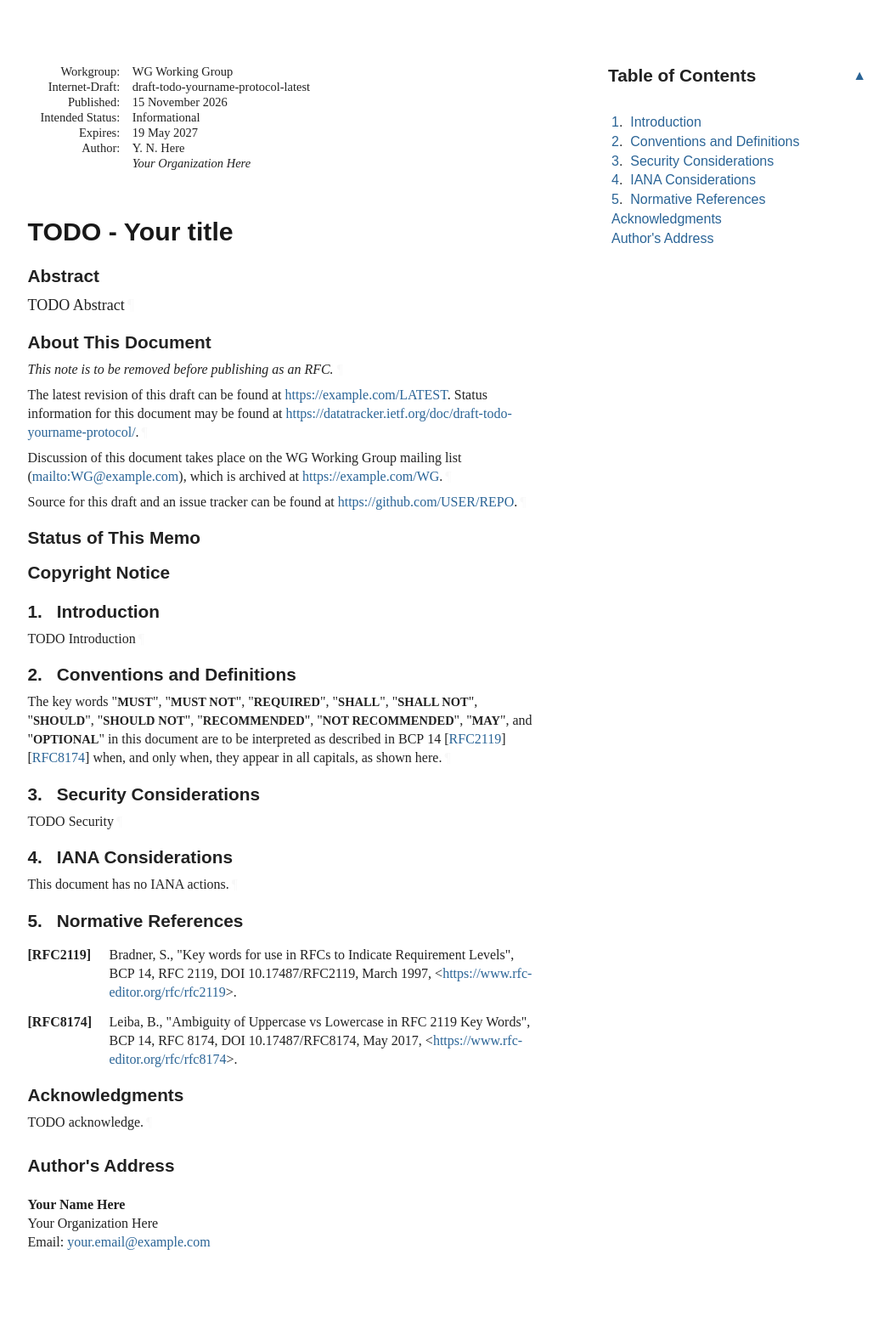
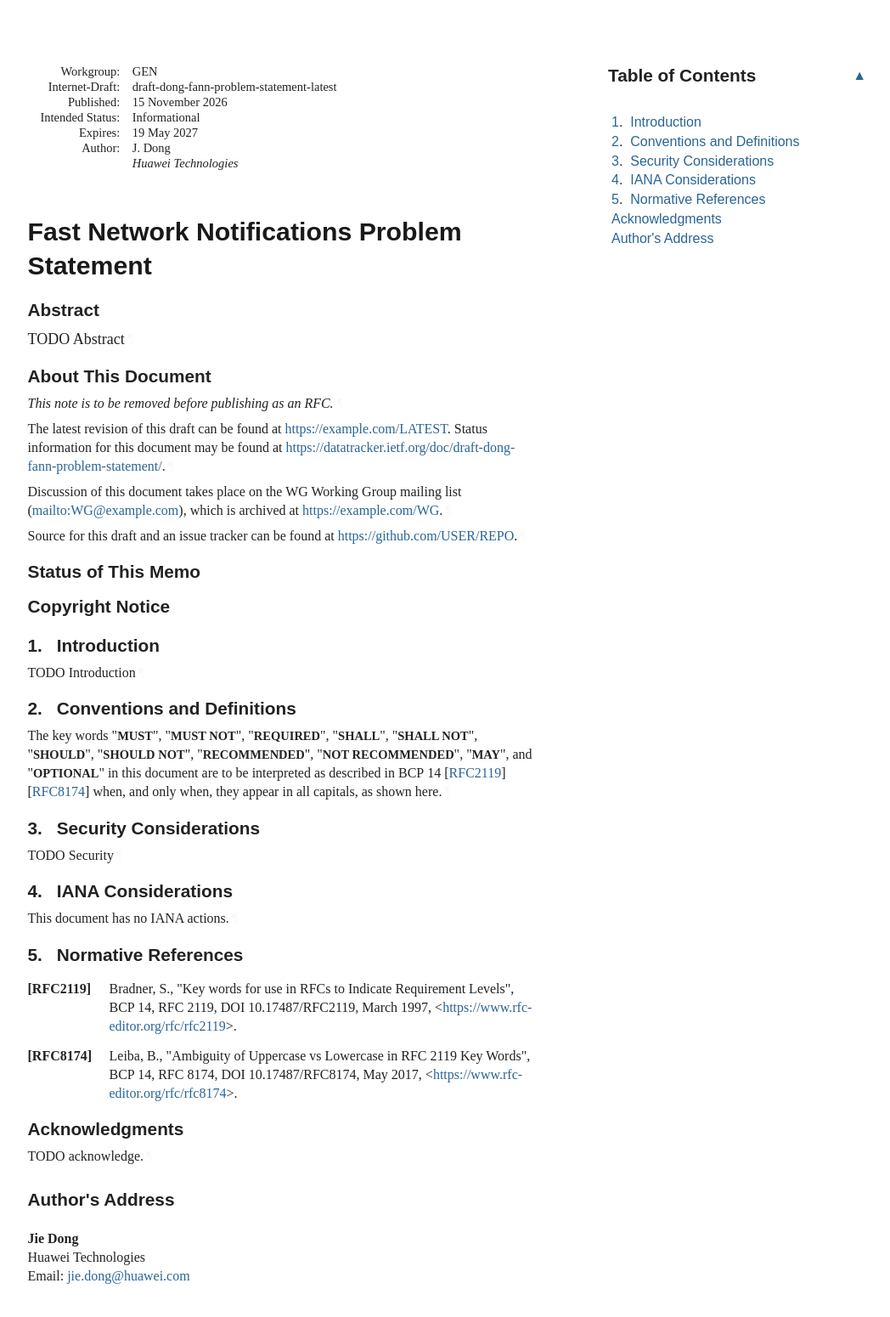
Before and after one commit to jie-dong/draft-ietf-fann-problem-statement, a plain HTML site: page draft-dong-fann-problem-statement.html in a window 1280 px wide. Shown: the whole page at 85% size, without its empty margins (92-1140 px from the left). Drawn offline with Linux system fonts and the light colour scheme; a web font is replaced by a local one.

Commit message:
Script updating gh-pages from b91fc6e. [ci skip]

```diff
--- a/draft-todo-yourname-protocol.html
+++ b/draft-dong-fann-problem-statement.html
@@ -4,8 +4,8 @@
 <meta charset="utf-8">
 <meta content="Common,Latin" name="scripts">
 <meta content="initial-scale=1.0" name="viewport">
-<title>TODO - Your title</title>
-<meta content="Your Name Here" name="author">
+<title>Fast Network Notifications Problem Statement</title>
+<meta content="Jie Dong" name="author">
 <meta content="
        TODO Abstract
     " name="description">
@@ -13,7 +13,7 @@
 <meta content="next generation" name="keyword">
 <meta content="unicorn" name="keyword">
 <meta content="AI-native" name="keyword">
-<meta content="draft-todo-yourname-protocol-latest" name="ietf.draft">
+<meta content="draft-dong-fann-problem-statement-latest" name="ietf.draft">
 <!-- Generator version information:
   xml2rfc 3.35.0
     Python 3.14.10
@@ -29,7 +29,7 @@
     requests 2.33.1
     wcwidth 0.9.4
 -->
-<link href="draft-todo-yourname-protocol.xml" rel="alternate" type="application/rfc+xml">
+<link href="draft-dong-fann-problem-statement.xml" rel="alternate" type="application/rfc+xml">
 <link href="#copyright" rel="license">
 <style type="text/css">@font-face {
   font-family: 'Lora';
@@ -1042,11 +1042,11 @@ svg {
 <table class="ears">
 <thead><tr>
 <td class="left">Internet-Draft</td>
-<td class="center">TODO - Abbreviation</td>
+<td class="center">FANN Problem Statement</td>
 <td class="right">November 2026</td>
 </tr></thead>
 <tfoot><tr>
-<td class="left">Here</td>
+<td class="left">Dong</td>
 <td class="center">Expires 19 May 2027</td>
 <td class="right">[Page]</td>
 </tr></tfoot>
@@ -1055,9 +1055,9 @@ svg {
 <div id="internal-metadata" class="document-information">
 <dl id="identifiers">
 <dt class="label-workgroup">Workgroup:</dt>
-<dd class="workgroup">WG Working Group</dd>
+<dd class="workgroup">GEN</dd>
 <dt class="label-internet-draft">Internet-Draft:</dt>
-<dd class="internet-draft">draft-todo-yourname-protocol-latest</dd>
+<dd class="internet-draft">draft-dong-fann-problem-statement-latest</dd>
 <dt class="label-published">Published:</dt>
 <dd class="published">
 <time datetime="2026-11-15" class="published">15 November 2026</time>
@@ -1069,13 +1069,13 @@ svg {
 <dt class="label-authors">Author:</dt>
 <dd class="authors">
 <div class="author">
-      <div class="author-name">Y. N. Here</div>
-<div class="org">Your Organization Here</div>
+      <div class="author-name">J. Dong</div>
+<div class="org">Huawei Technologies</div>
 </div>
 </dd>
 </dl>
 </div>
-<h1 id="title">TODO - Your title</h1>
+<h1 id="title">Fast Network Notifications Problem Statement</h1>
 <section id="section-abstract">
       <h2 id="abstract"><a href="#abstract" class="selfRef">Abstract</a></h2>
 <p id="section-abstract-1">TODO Abstract<a href="#section-abstract-1" class="pilcrow">¶</a></p>
@@ -1087,7 +1087,7 @@ svg {
 <p id="section-note.1-1">This note is to be removed before publishing as an RFC.<a href="#section-note.1-1" class="pilcrow">¶</a></p>
 <p id="section-note.1-2">
         The latest revision of this draft can be found at <span><a href="https://example.com/LATEST">https://example.com/LATEST</a></span>.
-        Status information for this document may be found at <span><a href="https://datatracker.ietf.org/doc/draft-todo-yourname-protocol/">https://datatracker.ietf.org/doc/draft-todo-yourname-protocol/</a></span>.<a href="#section-note.1-2" class="pilcrow">¶</a></p>
+        Status information for this document may be found at <span><a href="https://datatracker.ietf.org/doc/draft-dong-fann-problem-statement/">https://datatracker.ietf.org/doc/draft-dong-fann-problem-statement/</a></span>.<a href="#section-note.1-2" class="pilcrow">¶</a></p>
 <p id="section-note.1-3">
         Discussion of this document takes place on the
         WG Working Group mailing list (<span><a href="mailto:WG@example.com">mailto:WG@example.com</a></span>),
@@ -1234,11 +1234,11 @@ appear in all capitals, as shown here.<a href="#section-2-1" class="pilcrow">¶<
 <a href="#name-authors-address" class="section-name selfRef">Author's Address</a>
       </h2>
 <address class="vcard">
-        <div dir="auto" class="left"><span class="fn nameRole">Your Name Here</span></div>
-<div dir="auto" class="left"><span class="org">Your Organization Here</span></div>
+        <div dir="auto" class="left"><span class="fn nameRole">Jie Dong</span></div>
+<div dir="auto" class="left"><span class="org">Huawei Technologies</span></div>
 <div class="email">
 <span>Email:</span>
-<a href="mailto:your.email@example.com" class="email">your.email@example.com</a>
+<a href="mailto:jie.dong@huawei.com" class="email">jie.dong@huawei.com</a>
 </div>
 </address>
 </section>
```
Also changed, not shown: index.html (+4 -4 lines), draft-dong-fann-problem-statement.txt.
